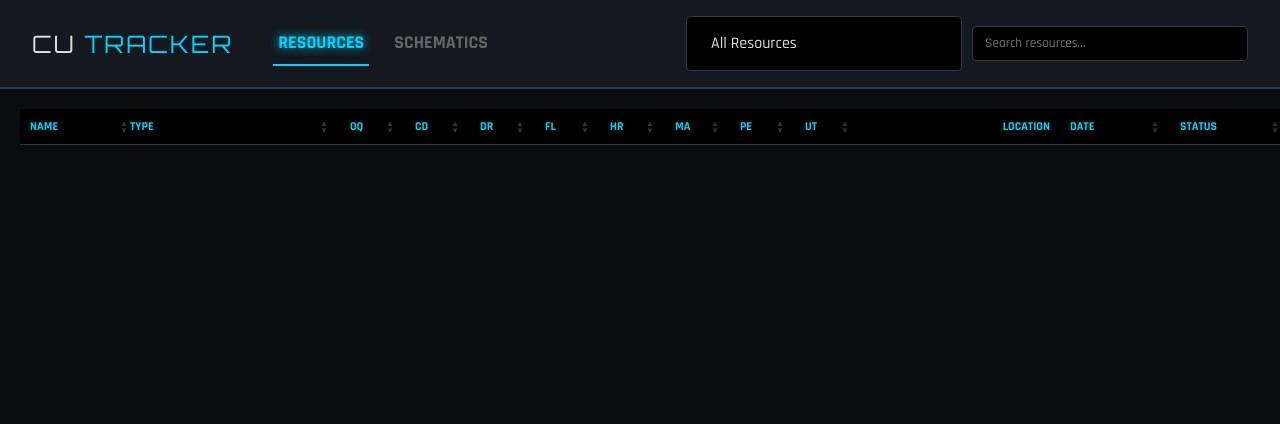
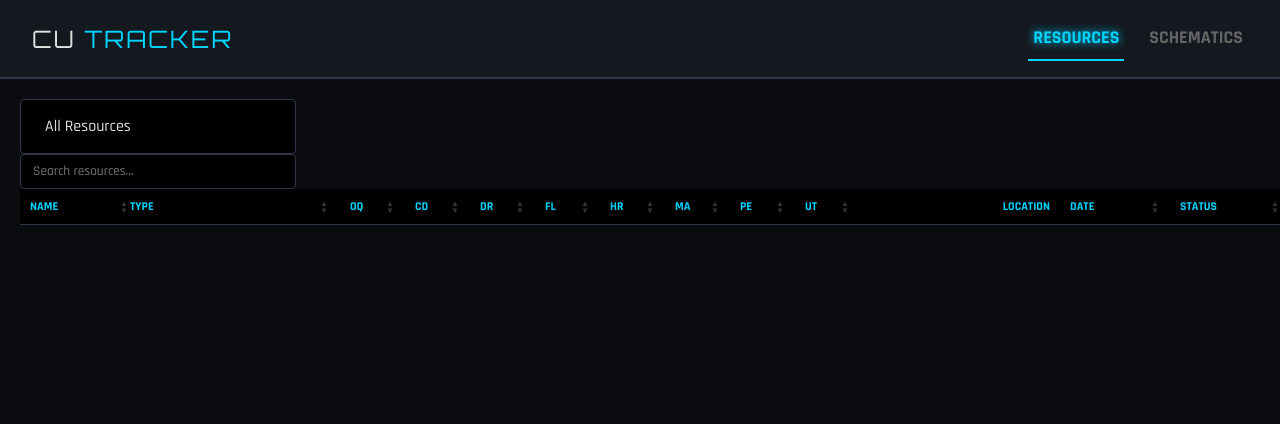
Before and after one commit to gladiatordan/ResourceTracker, a Flask app: page / in a window 1280 px wide. Shown: the top 424 px of the page. After the commit the page ends 225 px from the top, so only its background shows below. Run offline with Flask 3, Linux system fonts and the light colour scheme; data that the repository does not hold is empty; some libraries are stand-ins or nearby versions.

Commit message:
move resource log filters into resource log container

```diff
--- a/templates/index.html
+++ b/templates/index.html
@@ -17,21 +17,17 @@
 				<button class="nav-btn active" data-target="resources-container">RESOURCES</button>
 				<button class="nav-btn" data-target="schematics-container">SCHEMATICS</button>
 			</nav>
-
-			<div class="header-controls">
-				<div class="search-group">
-					<div class="custom-dropdown" id="taxonomy-dropdown" onclick="toggleDropdown()">
-						<div class="dropdown-selected">All Resources</div>
-						<div class="dropdown-list" id="taxonomy-list">
-							</div>
-					</div>
-					<input type="text" class="search-input" placeholder="Search resources...">
-				</div>
-			</div>
 		</header>
 
 		<main id="main-content">
 			<section id="resources-container" class="page-container active">
+				<div class="resource-filters-row">
+					<div class="custom-dropdown" id="taxonomy-dropdown" onclick="toggleDropdown()">
+						<div class="dropdown-selected">All Resources</div>
+						<div class="dropdown-list" id="taxonomy-list"></div>
+					</div>
+					<input type="text" class="search-input" placeholder="Search resources...">
+				</div>
 				<table class="resource-table">
 					<thead>
 						<tr>
```
